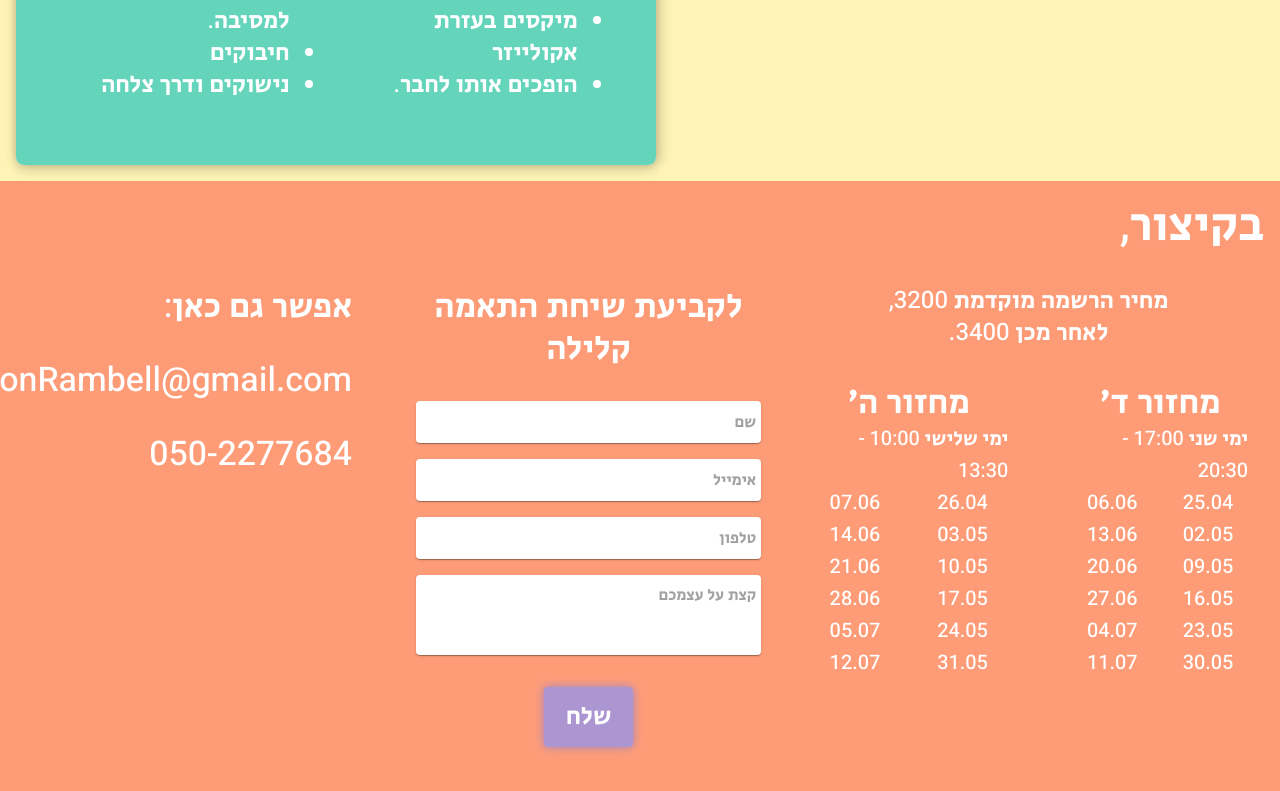
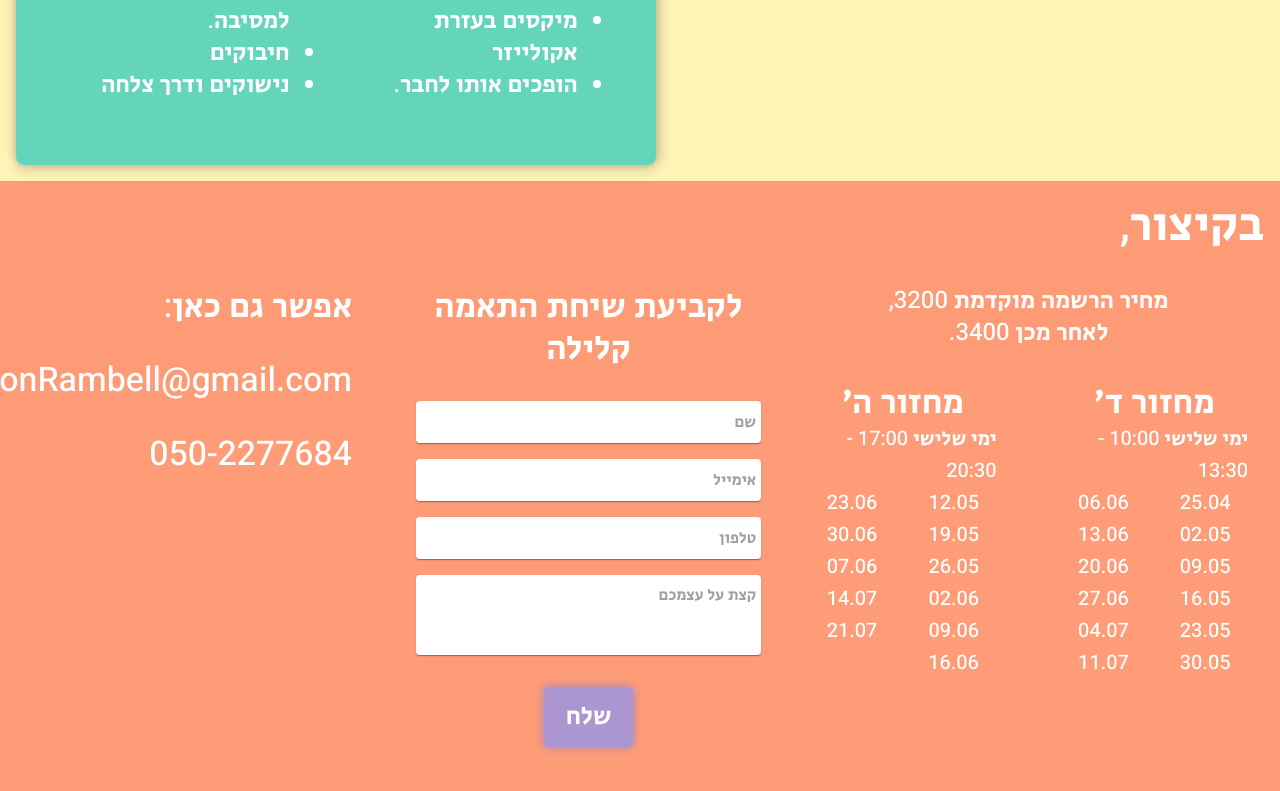
Before and after one commit to david-balko/stav-dj-course, a React (Create React App) app: page / in a window 1280 px wide. Shown: the part 4187-4978 px from the top of the page. Built offline with nearby package versions, Linux system fonts and the light colour scheme; a web font is replaced by a local one.

Commit message:
changed dates and added something

```diff
--- a/public/index.html
+++ b/public/index.html
@@ -10,6 +10,7 @@
       })(window,document,'script','dataLayer','GTM-P3RTMBP');
     </script>
     <!-- End Google Tag Manager -->
+    <meta name="facebook-domain-verification" content="kr3n58zfgdh0gxupx0ee6ndj0npv40" />
     <meta charset="utf-8" />
     <link rel="icon" href="%PUBLIC_URL%/ron-rambell-icon.svg" />
     <meta name="viewport" content="width=device-width, initial-scale=1" />
--- a/src/components/Contact.jsx
+++ b/src/components/Contact.jsx
@@ -23,18 +23,17 @@ const lessonDates1 = [
 ]
 
 const lessonDates2 = [
-  `26.04`,
-  `03.05`,
-  `10.05`,
-  `17.05`,
-  `24.05`,
-  `31.05`,
+  `12.05`,
+  `19.05`,
+  `26.05`,
+  `02.06`,
+  `09.06`,
+  `16.06`,
+  `23.06`,
+  `30.06`,
   `07.06`,
-  `14.06`,
-  `21.06`,
-  `28.06`,
-  `05.07`,
-  `12.07`
+  `14.07`,
+  `21.07`
 ]
 
 const useStyles = makeStyles(theme => ({
@@ -253,7 +252,7 @@ export const Contact = inject()(observer((props) =>  {
 
             <div style={{display: 'flex', flexDirection: 'column', }}>
               <Typography style={{alignSelf: 'center', marginBottom: 0}} paragraph variant={desktop ? "h4" : "h5"}>{`מחזור ד׳`}</Typography>
-              <Typography style={{alignSelf: 'center', marginBottom: 0}} paragraph variant={"h6"}>{`ימי שני 17:00 - 20:30`}</Typography>
+              <Typography style={{alignSelf: 'center', marginBottom: 0}} paragraph variant={"h6"}>{`ימי שלישי 10:00 - 13:30`}</Typography>
               <div className={classes.cycleRow}>
                 <Typography variant="h6">{lessonDates1[0]}</Typography>
                 <Typography variant="h6">{lessonDates1[0 + numRows]}</Typography>
@@ -283,7 +282,7 @@ export const Contact = inject()(observer((props) =>  {
             </div>
             <div style={{display: 'flex', flexDirection: 'column', alignSelf: 'center'}}>
               <Typography style={{alignSelf: 'center', marginBottom: 0}} paragraph variant={desktop ? "h4" : "h5"}>{`מחזור ה׳`}</Typography>
-              <Typography style={{alignSelf: 'center', marginBottom: 0}} paragraph variant={"h6"}>{`ימי שלישי 10:00 - 13:30`}</Typography>
+              <Typography style={{alignSelf: 'center', marginBottom: 0}} paragraph variant={"h6"}>{`ימי שלישי 17:00 - 20:30`}</Typography>
               <div className={classes.cycleRow}>
                 <Typography variant="h6">{lessonDates2[0]}</Typography>
                 <Typography variant="h6">{lessonDates2[0 + numRows]}</Typography>
@@ -307,7 +306,7 @@ export const Contact = inject()(observer((props) =>  {
               <div className={classes.cycleRow}>
                 <Typography variant="h6">{lessonDates2[5]}</Typography>
                   <div>
-                    <Typography variant="h6">{lessonDates2[5 + numRows]}</Typography>
+                    <Typography variant="h6">&nbsp;&nbsp;&nbsp;&nbsp;&nbsp;&nbsp;&nbsp;&nbsp;&nbsp;&nbsp;</Typography>
                   </div>
               </div>
             </div>
```
